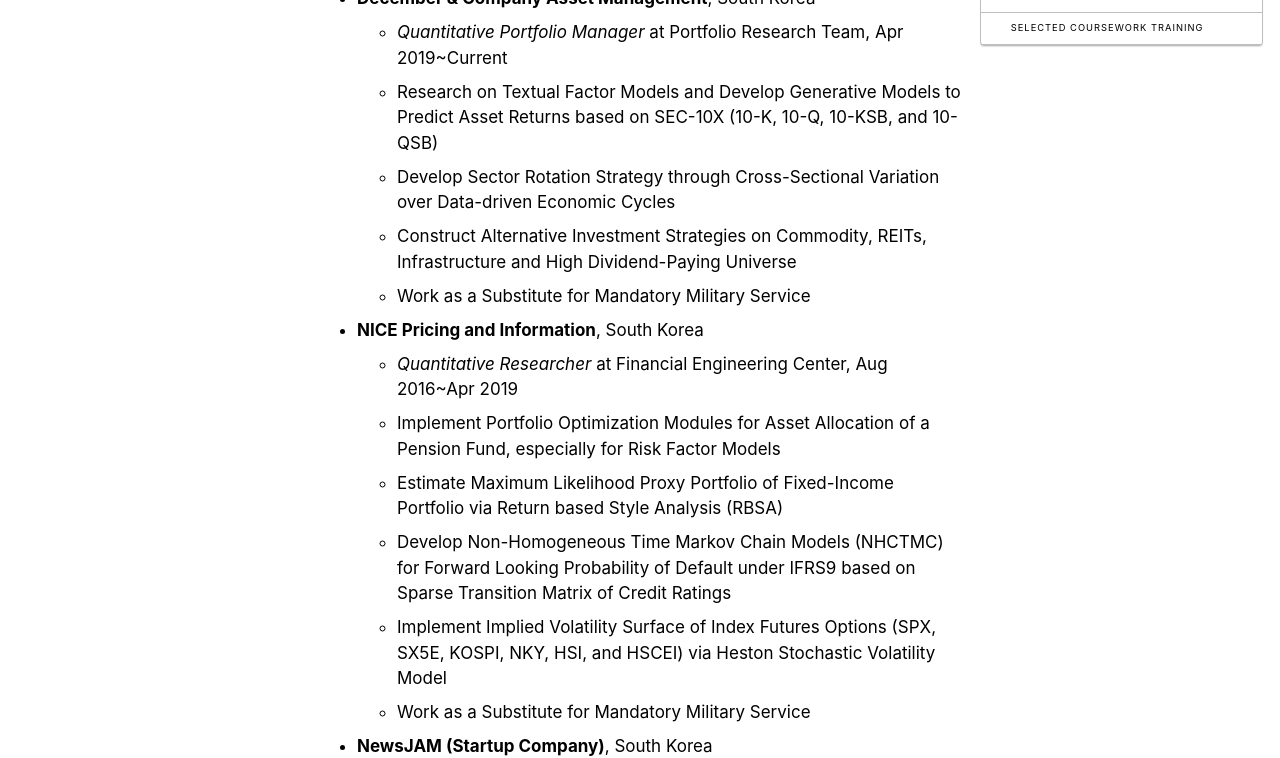
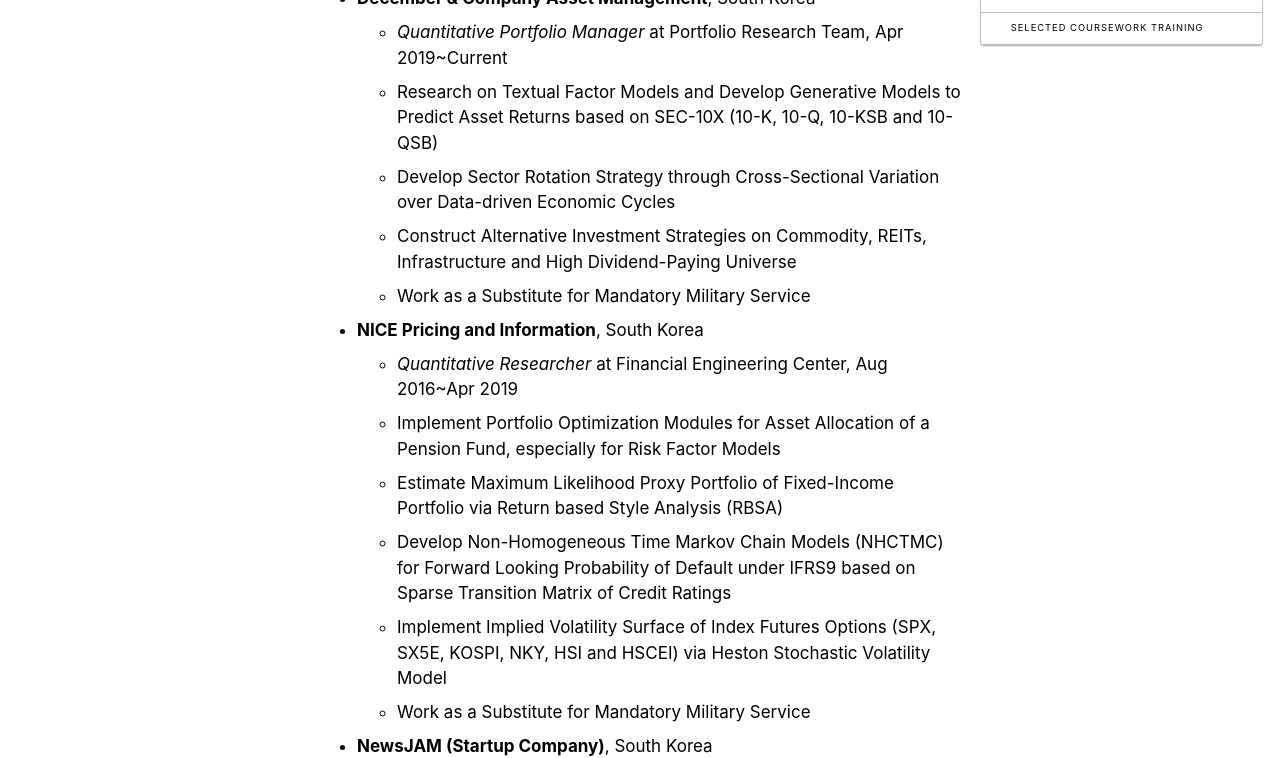
Before and after one commit to jonghkim/jonghkim.github.io, a Jekyll site: the page built from _pages/about.md, in a window 1280 px wide and 1400 px high. Shown: the part 634-1392 px from the top of the window. Built offline with Jekyll 4.4.1, drawn with Linux system fonts in a browser that asks for light colours; nearby versions of some CDN libraries.

```diff
--- a/_pages/about.md
+++ b/_pages/about.md
@@ -18,7 +18,7 @@ last_modified_at: 2019-03-19
 ### Industrial Experience
 - **December & Company Asset Management**, South Korea
     - *Quantitative Portfolio Manager* at Portfolio Research Team, Apr 2019~Current
-    - Research on Textual Factor Models and Develop Generative Models to Predict Asset Returns based on SEC-10X (10-K, 10-Q, 10-KSB, and 10-QSB)
+    - Research on Textual Factor Models and Develop Generative Models to Predict Asset Returns based on SEC-10X (10-K, 10-Q, 10-KSB and 10-QSB)
     - Develop Sector Rotation Strategy through Cross-Sectional Variation over Data-driven Economic Cycles
     - Construct Alternative Investment Strategies on Commodity, REITs, Infrastructure and High Dividend-Paying Universe
     - Work as a Substitute for Mandatory Military Service
@@ -28,7 +28,7 @@ last_modified_at: 2019-03-19
     - Implement Portfolio Optimization Modules for Asset Allocation of a Pension Fund, especially for Risk Factor Models
     - Estimate Maximum Likelihood Proxy Portfolio of Fixed-Income Portfolio via Return based Style Analysis (RBSA)
     - Develop Non-Homogeneous Time Markov Chain Models (NHCTMC) for Forward Looking Probability of Default under IFRS9 based on Sparse Transition Matrix of Credit Ratings
-    - Implement Implied Volatility Surface of Index Futures Options (SPX, SX5E, KOSPI, NKY, HSI, and HSCEI) via Heston Stochastic Volatility Model
+    - Implement Implied Volatility Surface of Index Futures Options (SPX, SX5E, KOSPI, NKY, HSI and HSCEI) via Heston Stochastic Volatility Model
     - Work as a Substitute for Mandatory Military Service
 
 - **NewsJAM (Startup Company)**, South Korea
```
